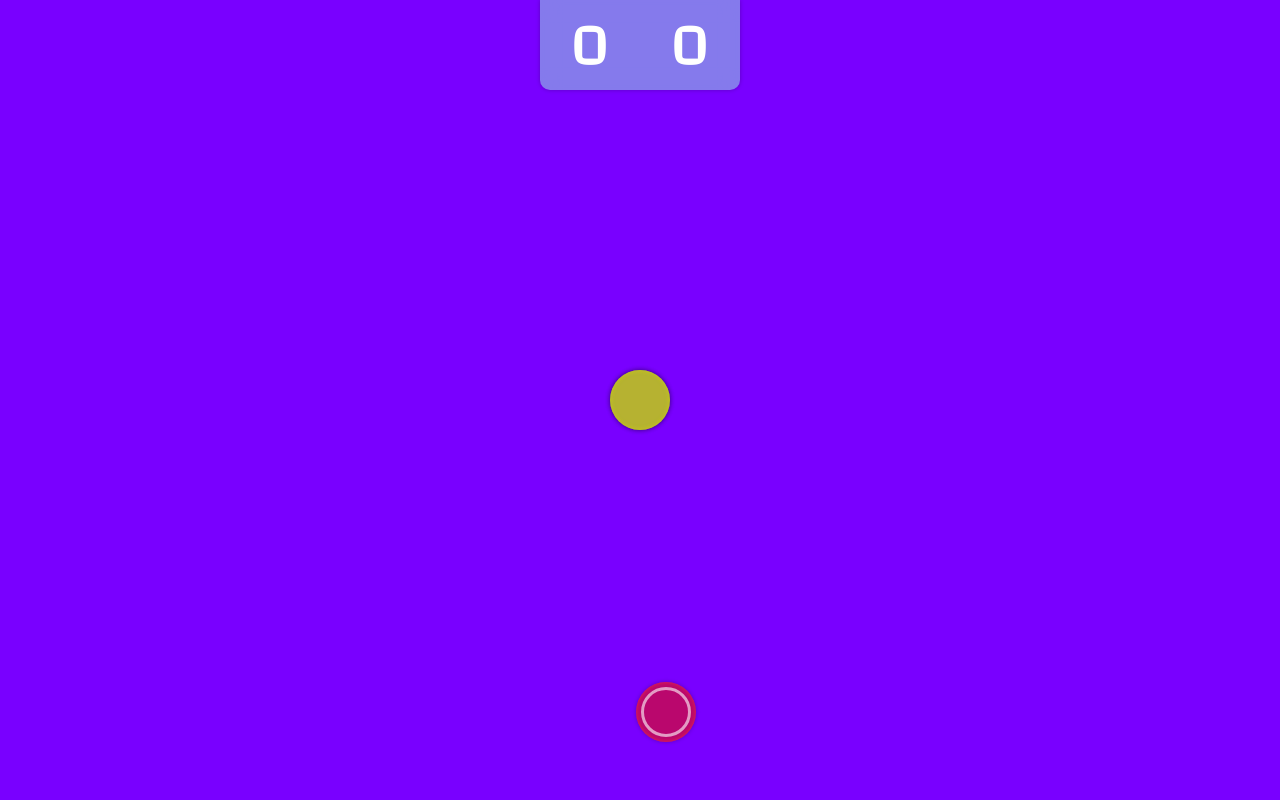
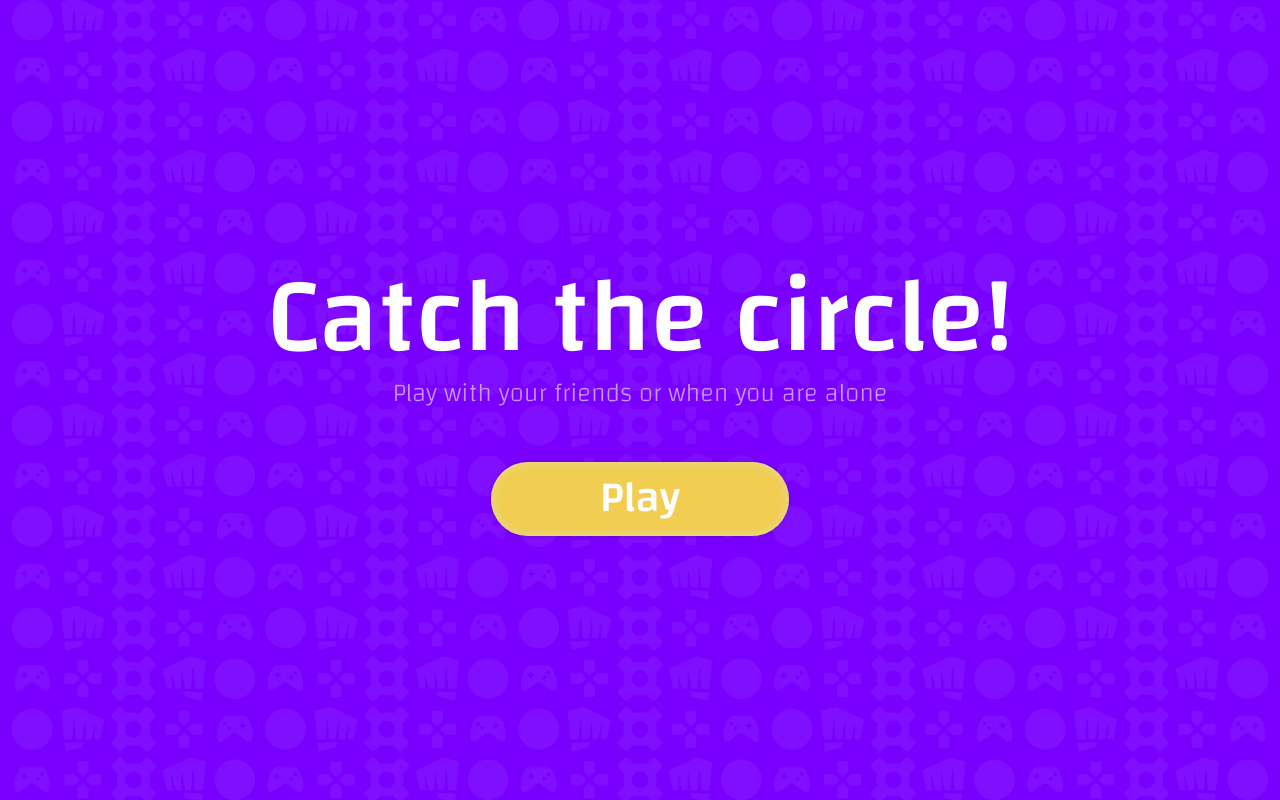
Before and after one commit to viktor-kindrat/game, a plain HTML site: page index.html in a window 1280 px wide. Drawn offline with Linux system fonts and the light colour scheme.

Commit message:
main menu add

```diff
--- a/index.html
+++ b/index.html
@@ -14,7 +14,16 @@
     <link rel="stylesheet" href="style.css">
 </head>
 <body class="body">
-    <div class="pvp-mode-wrap" id='pvpModeWrap'>
+    <div class="main-wrap" id="main-wrap">
+        <div class="main__text-group">
+            <h1 class="main__headline">Catch the circle!</h1>
+            <p class="main__description">
+                Play with your friends or when you are alone
+            </p>
+        </div>
+        <button type="button" class="main__btn" id="main__btn">Play</button>
+    </div>
+    <div class="pvp-mode-wrap" id='pvp-mode-wrap'>
         <div class="score">
             <div class="score__score1" id="score1">0</div>
             <div class="score__score2" id="score2">0</div>
--- a/script.js
+++ b/script.js
@@ -131,3 +131,12 @@ document.body.onkeyup = function(e) {
     }
     checker();
 }
+
+document.getElementById('main__btn').onclick = function () {
+    document.getElementById('main__btn').style.animation = 'btnclick .5s 1';
+    let x = setTimeout(function () {
+        document.getElementById('main__btn').style.animation = 'none';
+        document.getElementById('main-wrap').style.display = 'none';
+        document.getElementById('pvp-mode-wrap').style.display = 'block';
+    }, 550)
+}
--- a/style.css
+++ b/style.css
@@ -3,7 +3,7 @@
     padding: 0;
     box-sizing: border-box;
     overflow: hidden;
-    font-family: 'Raleway', sans-serif;
+    font-family: 'Changa', sans-serif;
 }
 
 .body {
@@ -16,7 +16,96 @@
     background-color: #7900FF;
 }
 
+.main-wrap {
+    width: 100%;
+    height: 100vh;
+    padding: 10px;
+    display: flex;
+    gap: 56px;
+    align-items: center;
+    justify-content: center;
+    flex-direction: column;
+    color: #ffffff;
+    background: url("./background.svg") no-repeat center center;
+    background-size: cover;
+}
+
+.main__text-group {
+    text-align: center;
+    display: flex;
+    flex-direction: column;
+    gap: 10px;
+}
+
+.main__headline {
+    font-size: calc(60px  + 3vw + 1vh);
+    line-height: calc(60px  + 3vw + 1vh);
+    font-weight: 500;
+}
+
+.main__description {
+    font-size: calc(5px  + 1vw + 1vh);
+    line-height: calc(5px  + 1vw + 1vh);
+    text-align: center;
+    color: rgba(255, 255, 255, 0.59);
+    font-weight: 100;
+}
+
+.main__btn {
+    padding: 15px calc(50px + 4vw + 1vh);
+    border-radius: 60px;
+    display: flex;
+    align-items: center;
+    justify-content: center;
+    border: none;
+    outline: none;
+    color: #FFFFFF;
+    background: #F1CE52;
+    box-shadow: 0px 0px 5px rgba(0, 0, 0, 0.2), inset 0px 0px 10px rgba(223, 222, 215, 0.65);
+    transition: .3s;
+    font-style: normal;
+    font-weight: 500;
+    font-size: calc(10px  + 2vw + 1vh);
+    line-height: calc(10px  + 2vw + 1vh);
+    cursor: pointer;
+}
+
+@keyframes btnclick {
+    0% {
+        outline: none;
+        outline-offset: 0;
+    }
+
+    10% {
+        outline: 4px solid #F1CE52;
+        outline-offset: -3px;
+    }
+
+    25% {
+        outline: 5px solid #F1CE52;
+        outline-offset: 0;
+    }
+
+    50% {
+        outline: 6px solid #F1CE52;
+        outline-offset: 6px;
+        box-shadow: 0 0 5px #efc01d;
+    }
+
+    100% {
+        outline: 7px solid rgba(241, 206, 82, 0.62);
+        outline-offset: 12px;
+        box-shadow: 0 0 10px 0px #f5de8e;
+    }
+}
+
+.main__btn:hover {
+    background: #eed271;
+    box-shadow: 0px 0px 5px rgba(0, 0, 0, 0.2), inset 0px 0px 5px rgba(80, 80, 80, 0.3);
+}
+
 .pvp-mode-wrap {
+    display: none;
     width: calc(95% + 60px);
     height: calc(90% + 30px);
 }
```
Also changed, not shown: btns-set/settings.svg (added).
